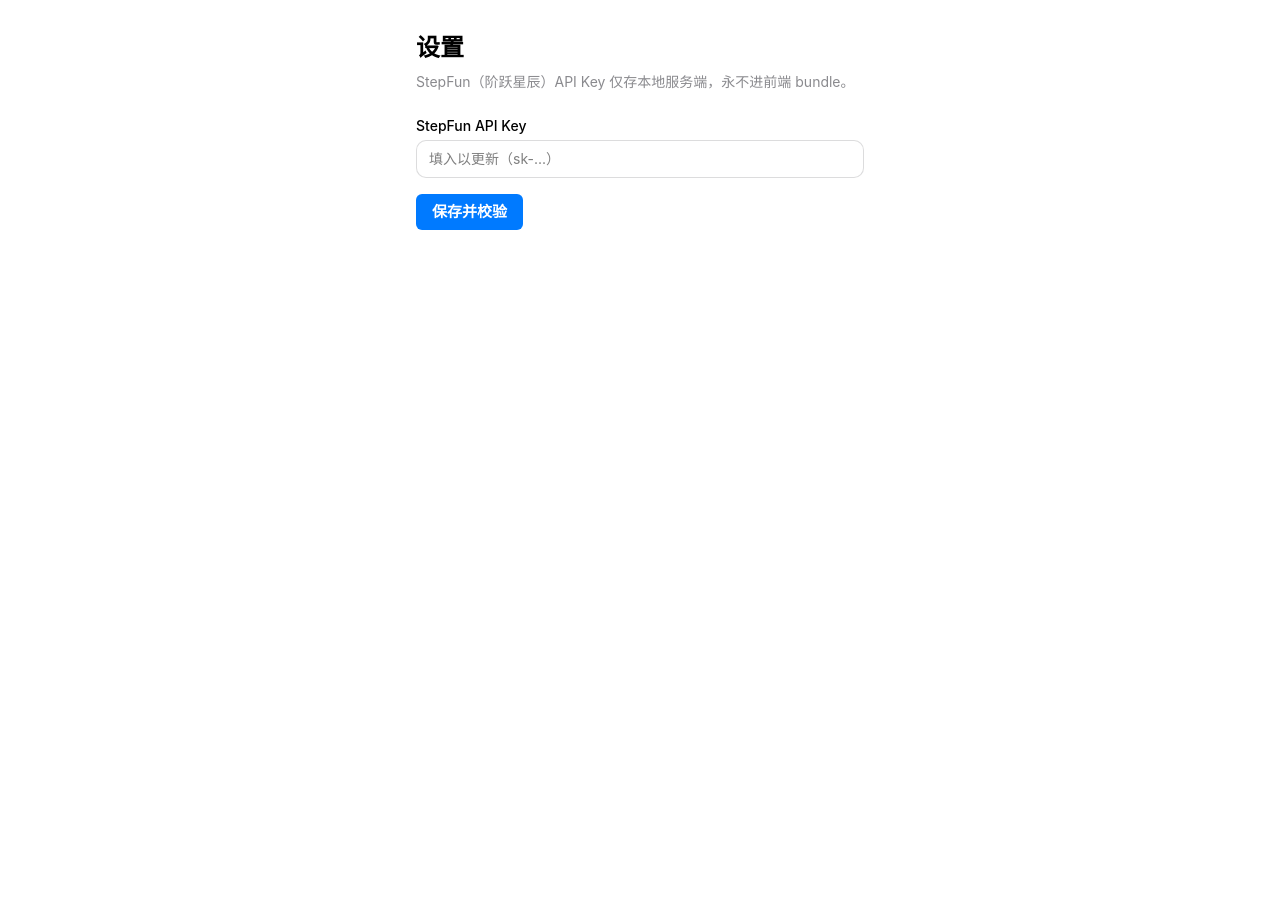
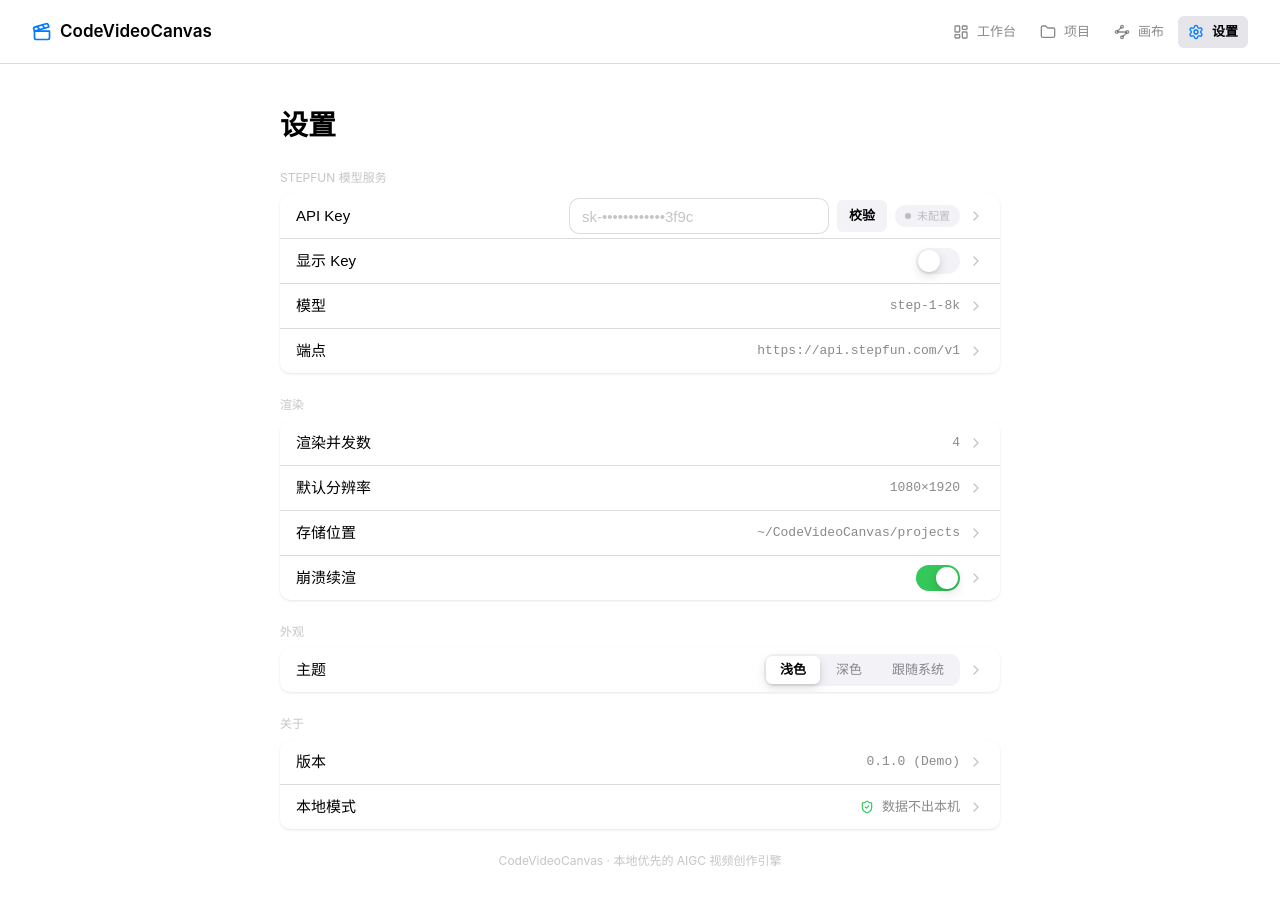
Before and after one commit to AIMFllyYS/code-video-canvas, a Next.js app: page /settings in a window 1280 px wide. Shown: the top 904 px of the page. Before the commit the page ends 800 px from the top, so only its background shows below. Built offline with nearby package versions, Linux system fonts and the light colour scheme; no server answers; the database is empty.

Commit message:
feat(ui): secure StepFun settings

```diff
--- a/src/app/api/settings/route.ts
+++ b/src/app/api/settings/route.ts
@@ -22,7 +22,17 @@
     )
   }
   const { apiKey } = parsed.data
+  const valid = await validateKey(apiKey)
+  if (!valid) {
+    return NextResponse.json(
+      {
+        ok: false,
+        valid: false,
+        error: 'StepFun Key 校验失败 · 请检查 Key 是否正确',
+      },
+      { status: 422 }
+    )
+  }
   saveApiKey(apiKey)
-  const valid = await validateKey(apiKey)
-  return NextResponse.json({ ok: true, valid })
+  return NextResponse.json({ ok: true, valid: true })
 }
--- a/src/app/settings/page.tsx
+++ b/src/app/settings/page.tsx
@@ -1,75 +1,5 @@
-'use client'
-
-import { useEffect, useState } from 'react'
-import { Button } from '@/components/ui/button'
-import { stepfunSettingsSchema } from '@/features/ai/schemas'
-
-interface SettingsResponse {
-  configured: boolean
-  masked: string | null
-}
-
-interface SaveResponse {
-  ok: boolean
-  valid?: boolean
-  error?: string
-}
+import { SettingsForm } from './settings-form'
 
 export default function SettingsPage() {
-  const [apiKey, setApiKey] = useState('')
-  const [configured, setConfigured] = useState(false)
-  const [status, setStatus] = useState('')
-
-  useEffect(() => {
-    fetch('/api/settings')
-      .then((res) => res.json() as Promise<SettingsResponse>)
-      .then((data) => setConfigured(data.configured))
-      .catch(() => undefined)
-  }, [])
-
-  async function onSave() {
-    const parsed = stepfunSettingsSchema.safeParse({ apiKey })
-    if (!parsed.success) {
-      setStatus(parsed.error.issues[0]?.message ?? '输入无效')
-      return
-    }
-    setStatus('校验中…')
-    const res = await fetch('/api/settings', {
-      method: 'POST',
-      headers: { 'content-type': 'application/json' },
-      body: JSON.stringify({ apiKey }),
-    })
-    const data = (await res.json()) as SaveResponse
-    if (data.ok) {
-      setConfigured(true)
-      setStatus(data.valid ? '已保存并校验通过' : '已保存（Key 校验未通过，可稍后重试）')
-    } else {
-      setStatus(data.error ?? '保存失败')
-    }
-  }
-
-  return (
-    <main className="mx-auto max-w-lg p-8">
-      <h1 className="text-2xl font-bold">设置</h1>
-      <p className="mt-2 text-sm text-label-secondary">
-        StepFun（阶跃星辰）API Key 仅存本地服务端，永不进前端 bundle。
-        {configured && ' 当前已配置。'}
-      </p>
-      <label htmlFor="apiKey" className="mt-6 block text-sm font-medium">
-        StepFun API Key
-      </label>
-      <input
-        id="apiKey"
-        type="password"
-        value={apiKey}
-        onChange={(event) => setApiKey(event.target.value)}
-        placeholder="填入以更新（sk-...）"
-        className="mt-1 w-full rounded-md border border-separator bg-surface px-3 py-2 text-sm text-label"
-      />
-      <div className="mt-4 flex items-center gap-3">
-        <Button onClick={onSave}>保存并校验</Button>
-        {status && <span className="text-sm text-label-secondary">{status}</span>}
-      </div>
-    </main>
-  )
+  return <SettingsForm />
 }
--- /dev/null
+++ b/src/app/settings/settings-form.tsx
@@ -0,0 +1,147 @@
+'use client'
+
+import { Clapperboard, Folder, LayoutDashboard, Settings, ShieldCheck, Waypoints } from 'lucide-react'
+import { useEffect, useState } from 'react'
+import Link from 'next/link'
+import { Button } from '@/components/ui/button'
+import { NavItem } from '@/components/ui/nav-item'
+import { SegmentedControl } from '@/components/ui/segmented-control'
+import { SettingsGroup, SettingsSeparator } from '@/components/ui/settings-group'
+import { SettingsRow } from '@/components/ui/settings-row'
+import { StatusPill } from '@/components/ui/status-pill'
+import { TextField } from '@/components/ui/text-field'
+import { Toggle } from '@/components/ui/toggle'
+import { Toast } from '@/components/ui/toast'
+
+type ValidationState = 'unconfigured' | 'validating' | 'valid' | 'invalid'
+
+export function SettingsForm() {
+  const [apiKey, setApiKey] = useState('')
+  const [reveal, setReveal] = useState(false)
+  const [state, setState] = useState<ValidationState>('unconfigured')
+  const [error, setError] = useState<string>()
+
+  useEffect(() => {
+    void fetch('/api/settings')
+      .then((response) => response.json() as Promise<{ configured?: boolean }>)
+      .then(({ configured }) => setState(configured ? 'valid' : 'unconfigured'))
+      .catch(() => setState('unconfigured'))
+  }, [])
+
+  async function validateAndSave() {
+    if (!apiKey.trim()) {
+      setState('invalid')
+      setError('StepFun Key 校验失败 · 请检查 Key 是否正确')
+      return
+    }
+    setState('validating')
+    setError(undefined)
+    const response = await fetch('/api/settings', {
+      method: 'POST',
+      headers: { 'content-type': 'application/json' },
+      body: JSON.stringify({ apiKey }),
+    })
+    const body: unknown = await response.json()
+    if (response.ok) {
+      setApiKey('')
+      setState('valid')
+      return
+    }
+    setState('invalid')
+    setError(
+      body && typeof body === 'object' && !Array.isArray(body) &&
+      typeof (body as Record<string, unknown>).error === 'string'
+        ? String((body as Record<string, unknown>).error)
+        : 'StepFun Key 校验失败 · 请检查 Key 是否正确'
+    )
+  }
+
+  return (
+    <main className="min-h-screen bg-bg text-label">
+      <header className="flex h-16 items-center justify-between border-b border-separator bg-surface px-8">
+        <Link href="/" className="flex items-center gap-2">
+          <Clapperboard className="h-5 w-5 text-accent" />
+          <span className="text-[17px] font-semibold">CodeVideoCanvas</span>
+        </Link>
+        <nav className="flex items-center gap-1" aria-label="主导航">
+          <NavItem icon={LayoutDashboard} href="/">工作台</NavItem>
+          <NavItem icon={Folder} href="/projects">项目</NavItem>
+          <NavItem icon={Waypoints} href="/canvas">画布</NavItem>
+          <NavItem icon={Settings} href="/settings" active>设置</NavItem>
+        </nav>
+      </header>
+      <div className="mx-auto flex w-[720px] flex-col gap-6 py-10">
+        <h1 className="text-[28px] font-bold">设置</h1>
+        <SettingsSection title="STEPFUN 模型服务">
+          <SettingsRow label="API Key">
+            <TextField
+              aria-label="StepFun API Key"
+              type={reveal ? 'text' : 'password'}
+              value={apiKey}
+              onChange={(event) => setApiKey(event.target.value)}
+              placeholder="sk-••••••••••••3f9c"
+              className="w-[260px]"
+            />
+            <Button size="sm" variant="gray" onClick={validateAndSave} disabled={state === 'validating'}>校验</Button>
+            <StatusPill {...statusProps(state)} />
+          </SettingsRow>
+          <SettingsSeparator />
+          <SettingsRow label="显示 Key"><Toggle checked={reveal} onCheckedChange={setReveal} /></SettingsRow>
+          <SettingsSeparator />
+          <SettingsRow label="模型" value="step-1-8k" />
+          <SettingsSeparator />
+          <SettingsRow label="端点" value="https://api.stepfun.com/v1" />
+        </SettingsSection>
+        <SettingsSection title="渲染">
+          <SettingsRow label="渲染并发数" value="4" />
+          <SettingsSeparator />
+          <SettingsRow label="默认分辨率" value="1080×1920" />
+          <SettingsSeparator />
+          <SettingsRow label="存储位置" value="~/CodeVideoCanvas/projects" />
+          <SettingsSeparator />
+          <SettingsRow label="崩溃续渲"><Toggle checked readOnly /></SettingsRow>
+        </SettingsSection>
+        <SettingsSection title="外观">
+          <SettingsRow label="主题">
+            <SegmentedControl
+              options={[
+                { value: 'light', label: '浅色' },
+                { value: 'dark', label: '深色' },
+                { value: 'system', label: '跟随系统' },
+              ]}
+              value="light"
+              onChange={() => undefined}
+            />
+          </SettingsRow>
+        </SettingsSection>
+        <SettingsSection title="关于">
+          <SettingsRow label="版本" value="0.1.0 (Demo)" />
+          <SettingsSeparator />
+          <SettingsRow label="本地模式">
+            <span className="flex items-center gap-2 text-[13px] text-label-secondary">
+              <ShieldCheck className="h-3.5 w-3.5 text-success" />数据不出本机
+            </span>
+          </SettingsRow>
+        </SettingsSection>
+        {error && <Toast variant="error" title="StepFun Key 校验失败" body="请检查 Key 是否正确" />}
+        <p className="text-center text-xs text-label-tertiary">CodeVideoCanvas · 本地优先的 AIGC 视频创作引擎</p>
+      </div>
+    </main>
+  )
+}
+
+function SettingsSection({ title, children }: { title: string; children: React.ReactNode }) {
+  return (
+    <section>
+      <h2 className="mb-2 text-xs text-label-tertiary">{title}</h2>
+      <SettingsGroup>{children}</SettingsGroup>
+    </section>
+  )
+}
+
+function statusProps(state: ValidationState) {
+  if (state === 'valid') return { variant: 'rendered' as const, label: '已验证' }
+  if (state === 'invalid') return { variant: 'failed' as const, label: '校验失败' }
+  if (state === 'validating') return { variant: 'generating' as const, label: '生成中' }
+  return { variant: 'pending' as const, label: '未配置' }
+}
```
Also changed, not shown: 6 other files (tests, documents, lock files or other folders).
